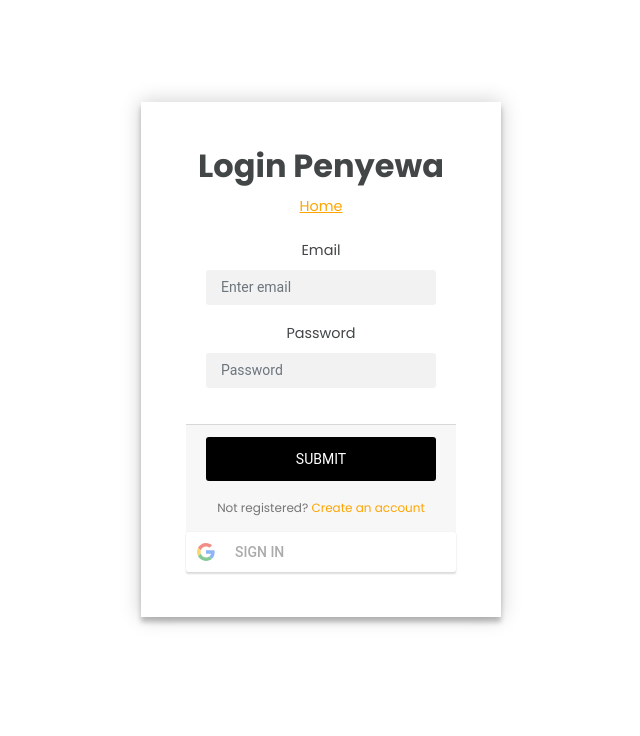
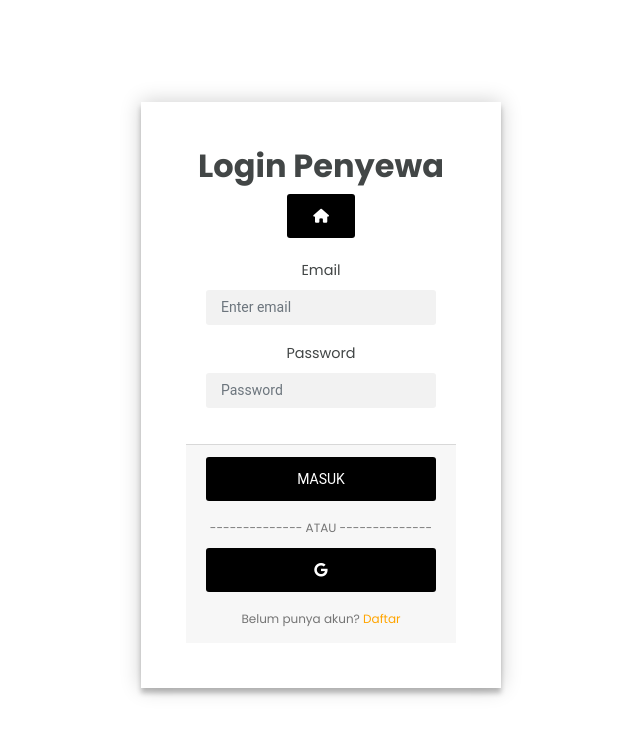
Before and after one commit to E-Commerce-Team-Yow/ngekosaja, a React (Create React App) app in the folder ReactJs-Frontend/: page /loginUser in a window 1280 px wide. Shown: the top 736 px of the page, without its empty margins (319-959 px from the left). Built offline with nearby package versions, Linux system fonts and the light colour scheme.

Commit message:
push minor

```diff
--- a/ReactJs-Frontend/src/pages/Loading.js
+++ b/ReactJs-Frontend/src/pages/Loading.js
@@ -1,10 +1,17 @@
 import React from 'react'
+import Source from './Source'
 
 const Loading = () => {
     return (
         <div>
-            <div className="preloader flex-column justify-content-center align-items-center">
-                <img className="animation__shake" src="../../dist/img/AdminLTELogo.png" alt="AdminLTELogo" height={60} width={60} />
+            <div className="preloader">
+            <div className="preloader-inner">
+                <div className="preloader-icon">
+                <img src={Source.logo} alt="#"/>
+                <span />
+                <span />
+                </div>
+            </div>
             </div>
 
         </div>
--- a/ReactJs-Frontend/src/pages/LoginUser.js
+++ b/ReactJs-Frontend/src/pages/LoginUser.js
@@ -1,13 +1,13 @@
 import React, {useEffect, useState} from 'react';
 import { useMutation } from '@apollo/client';
 import { useLocation } from 'react-router';
-import { LOGIN_USER } from '../graphql/mutation';
+import { CREATE_USER, LOGIN_USER } from '../graphql/mutation';
 import { useCookies } from 'react-cookie';
 import 'react-notifications/lib/notifications.css';
 import {NotificationContainer, NotificationManager} from 'react-notifications';
 import { Link } from 'react-router-dom';
 import Loading from './Loading';
-import { GoogleLogin, GoogleLogout } from 'react-google-login';
+import { GoogleLogin } from 'react-google-login';
 
 const clientId = "568661146363-eo0s56tv59nsj9cfl416s7nvu7d2k9c9.apps.googleusercontent.com";
 
@@ -34,15 +34,16 @@ export default function LoginUser() {
 
     //prosessing login
     const [login, data] = useMutation(LOGIN_USER);
+    const [register, data2] = useMutation(CREATE_USER);
     const [cookies, setCookie] = useCookies(['userLogin']);
 
     useEffect(() => {
-        console.log(data);
         if(!data.loading ){
             if(data.data && data.data?.loginUser != null){
                 //set user login
                 NotificationManager.success('', "Berhasil login", 2000);
                 setTimeout(() => {
+                    console.log(data);
                     setCookie('userLogin', data.data.loginUser, { expires: new Date(new Date().getTime() + 24 * 60 * 1000)});
                     window.location.replace("/admin/userTable")
                     if(data.data.loginUser.role.id == 2){
@@ -53,6 +54,8 @@ export default function LoginUser() {
                 }, 2000);
             }else if(data.data && data.data?.loginUser == null){
                 NotificationManager.error('', "User tidak ditemukan", 2000);
+                document.getElementById("btnSubmit").disabled = false;
+                document.getElementById("btnSubmit").innerHTML = "Login";
             }
         }
     }, [!data.loading])
@@ -60,16 +63,16 @@ export default function LoginUser() {
     const [showloginButton, setShowloginButton] = useState(true);
 
     const onLoginSuccess = (res) => {
-        NotificationManager.success('', "Berhasil login", 2000);
-        setTimeout(() => {
-            setCookie('userLogin', res.profileObj, { expires: new Date(new Date().getTime() + 24 * 60 * 1000)});
-            window.location.replace("/")
-        }, 2000);
+        register({ variables: { email: res.profileObj.email, password: "",
+            nama_depan: res.profileObj.givenName, nama_belakang: res.profileObj.familyName,
+            no_tlp: "",
+            id_role: parseInt(role) }})
+        login({ variables: { email: res.profileObj.email, password: "" }});
         setShowloginButton(false);
+        console.log(res);
     };
-
     const onLoginFailure = (res) => {
-        NotificationManager.success('', "Gagak login", 2000);
+        NotificationManager.error('', "Gagal login", 2000);
         console.log('Login Failed:', res);
     };
 
@@ -78,7 +81,7 @@ export default function LoginUser() {
             <div className="login-page" >
                 <div className="form-login">
                     <center><h2 className="mb-2">Login {title}</h2></center>
-                    <Link to="/" className="mb-4 link-home">Home</Link>
+                    <Link to="/" className="mb-4 link-home m-1"><button className="w-25"><i class="fas fa-home"></i></button></Link>
                     <form id="quickForm"
                         onSubmit={e => {
                         e.preventDefault();
@@ -113,28 +116,23 @@ export default function LoginUser() {
                         </div>
                         {/* /.card-body */}
                         <div className="card-footer">
-                            <button type="submit" id="btnSubmit">Submit</button>
-                            <p className="message">Not registered? <Link to={linkRegister} >Create an account</Link></p>
-                        </div>
-                        <div>
-                        { showloginButton ?
-                            <GoogleLogin
+                            <button type="submit" id="btnSubmit">Masuk</button>
+                            <p className="message mb-2">-------------- ATAU --------------</p>
+                            { showloginButton ?
+                                <GoogleLogin
+                                render={renderProps => (
+                                    <button onClick={renderProps.onClick} disabled={renderProps.disabled}><i class="fab fa-google"></i></button>
+                                )}
                                 clientId={clientId}
                                 buttonText="Sign In"
                                 onSuccess={onLoginSuccess}
                                 onFailure={onLoginFailure}
                                 cookiePolicy={'single_host_origin'}
                                 isSignedIn={true}
-                            /> : null}
-
-                        {/* { showlogoutButton ?
-                            <GoogleLogout
-                                clientId={clientId}
-                                buttonText="Sign Out"
-                                onLogoutSuccess={onSignoutSuccess}
-                            >
-                            </GoogleLogout> : null
-                        } */}
+                                ></GoogleLogin> : null}
+                            <p className="message">Belum punya akun?<Link to={linkRegister}> Daftar</Link></p>
+                        </div>
+                        <div>
                         </div>
                     </form>
                 </div>
--- a/ReactJs-Frontend/src/pages/RegisterUser.js
+++ b/ReactJs-Frontend/src/pages/RegisterUser.js
@@ -85,9 +85,14 @@ export default function RegisterUser() {
       if(!data.loading ){
           if(data.data && data.data?.createUser != null){
               NotificationManager.success('', data.data?.createUser.message, 2000);
+            if(data.data?.createUser.successfull){
               setTimeout(() => {
                 window.location.replace(`/loginUser?role=${getWizardState().role}`);
               }, 2000);
+            }else{
+              document.getElementById("btnSubmit").disabled = false;
+              document.getElementById("btnSubmit").innerHTML = "Register";
+            }
           }
       }
     }, [!data.loading])
--- a/ReactJs-Frontend/src/pages/RegisterUserFirst.js
+++ b/ReactJs-Frontend/src/pages/RegisterUserFirst.js
@@ -7,6 +7,8 @@ export default function RegisterUserFirst(props) {
     script.src = `../../js/validation.js`;
     script.async = true;
     document.body.appendChild(script);
+
+    console.log(props);
 
     const search = useLocation().search;
     const role = new URLSearchParams(search).get('role');
@@ -19,7 +21,8 @@ export default function RegisterUserFirst(props) {
             <div className="register-page" >
                 <div className="form-register">
                     <center><h2 className="mb-2">Register {title}</h2></center>
-                    <Link to="/" className="mb-4 link-home">Home</Link>
+                    <Link to="/" className="mb-4 link-home m-1"><button className="w-25"><i class="fas fa-home"></i></button></Link>
+
                     <Form name="page1" {...props} id="quickForm" className="login-form mt-3 needs-validation"
                     >
                         <Input type="text" name="role" type="hidden" value={role}/>
@@ -38,8 +41,9 @@ export default function RegisterUserFirst(props) {
                             <Input type="password" name="cpassword" className="form-control" id="cpassword" placeholder="Konfirmasi Pasword"
                             />
                         </div>
-                        <button type="submit">Next Page</button>
+                        <button type="submit">Selanjutnya</button>
                     </Form>
+                        <p className="message">Sudah punya akun?<Link to={linkLogin}> Masuk</Link></p>
                 </div>
             </div>
         </div>
--- a/ReactJs-Frontend/src/pages/RegisterUserSecond.js
+++ b/ReactJs-Frontend/src/pages/RegisterUserSecond.js
@@ -74,9 +74,9 @@ export default function RegisterUserSecond({ prevPage, ...props }) {
                                     />
                                 </div>
                                 <button type="submit" className="mb-2" onClick={prevPage}>
-                                    Previous Page
+                                    Sebelumnya
                                 </button>
-                                <button type="submit" id="btnSubmit">Submit</button>
+                                <button type="submit" id="btnSubmit">Daftar</button>
                                 {/* <button type="submit" id="load2">Submit</button> */}
                             </Form>
                         </div>
--- a/ReactJs-Frontend/src/pages/SearchListing.js
+++ b/ReactJs-Frontend/src/pages/SearchListing.js
@@ -5,6 +5,7 @@ import Source from './Source';
 import { Link, useLocation } from 'react-router-dom';
 import { GET_ALL_RUMAH_KOS } from '../graphql/queries';
 import { useQuery } from '@apollo/client';
+import Loading from './Loading';
 
 export default function SearchListing(){
     const search = useLocation().search;
@@ -24,7 +25,7 @@ export default function SearchListing(){
     // }, []);
 
     if(loading){
-        return "Loading..."
+        return <Loading/>
     }
     if(error){
         return "Error..."
--- a/ReactJs-Frontend/src/pages/pemilik/rumahKos/addKamarKos.js
+++ b/ReactJs-Frontend/src/pages/pemilik/rumahKos/addKamarKos.js
@@ -52,7 +52,7 @@ export default function AddKamarKos() {
                 NotificationManager.success('', data.data?.addListing.message, 2000);
 
             }else if(data.data && data.data?.addListing == null){
-                NotificationManager.error('', "Gagal menambahkan rumah kos", 2000);
+                NotificationManager.error('', "Gagal menambahkan kamar kos", 2000);
             }
         }
 	},[!data.loading]);
```
Also changed, not shown: ReactJs-Frontend/src/pages/DetailUser.js (+8 -5 lines), ReactJs-Frontend/src/pages/Header.js (+7 -14 lines), 1 other file (tests, documents, lock files or other folders).
